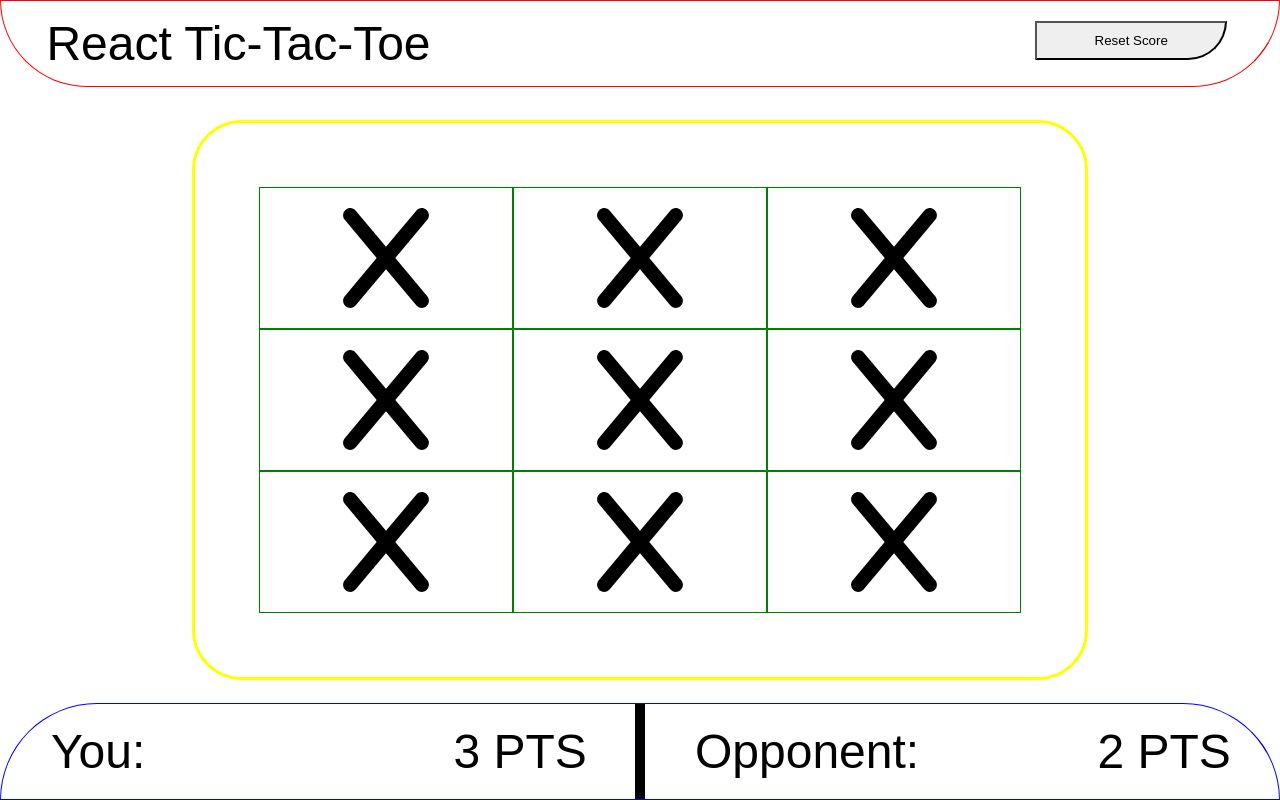
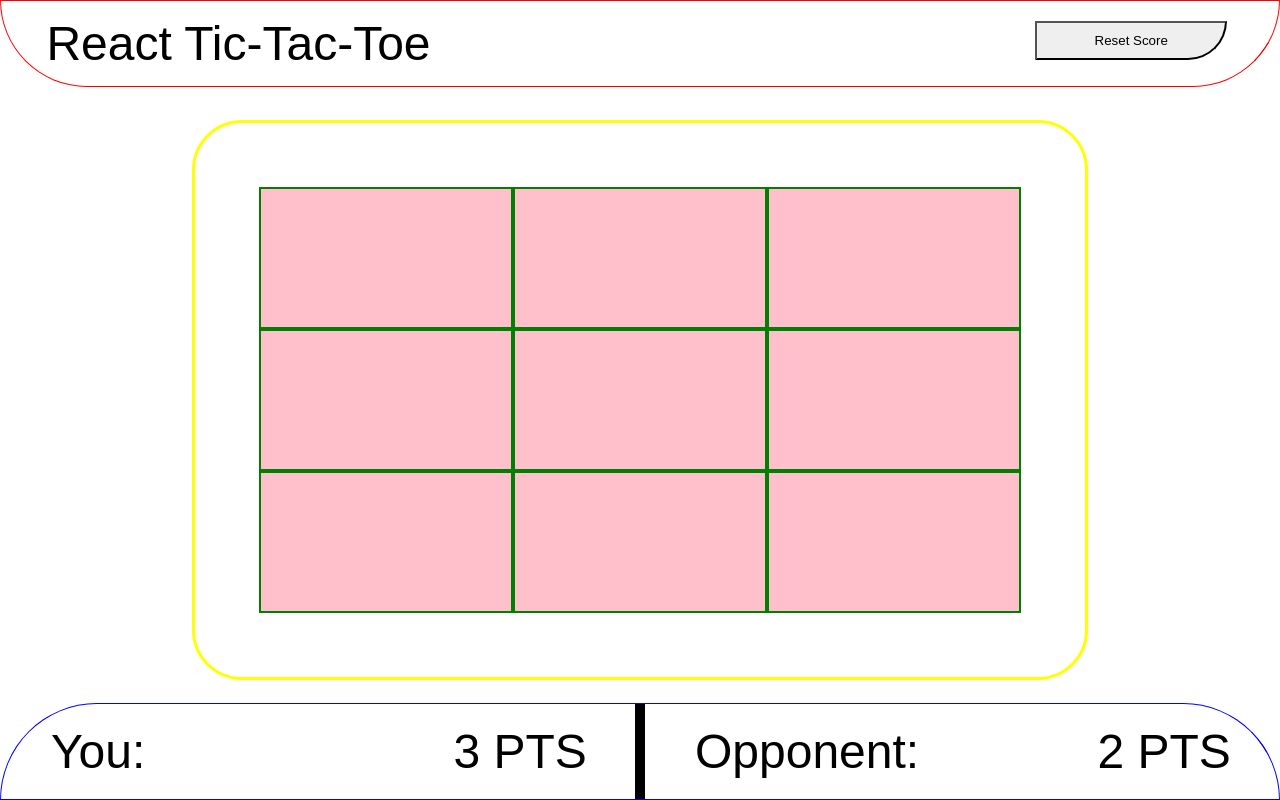
Before and after one commit to Phyotic/react-tictactoe, a React (Vite) app: page / in a window 1280 px wide. Built offline with nearby package versions, Linux system fonts and the light colour scheme; a web font is replaced by a local one.

Commit message:
Completed structure and minimum playable state.
Completed the web app's basic structure. Completed turns, win conditions, and new game functionality. CSS is minimal and not 100% set in stone.

```diff
--- a/src/App.jsx
+++ b/src/App.jsx
@@ -9,9 +9,6 @@ function App() {
                 <Nav />
             </nav>
             <Board />
-            <footer>
-                <Scoreboard />
-            </footer>
         </>
     );
 }
--- a/src/components/Board.jsx
+++ b/src/components/Board.jsx
@@ -1,17 +1,214 @@
+import { useState } from "react";
 import Cell from "./Cell.jsx";
+import Scoreboard from "./Scoreboard.jsx";
+import GameOver from "./GameOver.jsx";
+
+const Marker = {
+    X: "x",
+    O: "o",
+    EMPTY: "none",
+};
+
+export const BoardStatus = {
+    PLAYER_WON: "playerWon",
+    OPPONENT_WON: "opponentWon",
+    DRAW: "draw",
+    ONGOING: "gameOngoing",
+};
 
 export default function Board() {
+    const [isPlayerTurn, setPlayerTurn] = useState(true);
+    const changeTurns = (currentTurn) => {
+        setPlayerTurn(!currentTurn);
+    };
+
+    const [cellState, setCellState] = useState({
+        1: Marker.EMPTY,
+        2: Marker.EMPTY,
+        3: Marker.EMPTY,
+        4: Marker.EMPTY,
+        5: Marker.EMPTY,
+        6: Marker.EMPTY,
+        7: Marker.EMPTY,
+        8: Marker.EMPTY,
+        9: Marker.EMPTY,
+    });
+
+    function setCell(id) {
+        console.log("SetCell called: " + id);
+
+        setCellState((prevState) => {
+            if (prevState[id] === Marker.EMPTY) {
+                let newMarker;
+
+                if (isPlayerTurn) {
+                    newMarker = Marker.X;
+                } else {
+                    newMarker = Marker.O;
+                }
+
+                changeTurns(isPlayerTurn);
+
+                return { ...prevState, [id]: newMarker };
+            } else {
+                return prevState;
+            }
+        });
+    }
+
+    function newGame() {
+        setCellState(() => {
+            return {
+                1: Marker.EMPTY,
+                2: Marker.EMPTY,
+                3: Marker.EMPTY,
+                4: Marker.EMPTY,
+                5: Marker.EMPTY,
+                6: Marker.EMPTY,
+                7: Marker.EMPTY,
+                8: Marker.EMPTY,
+                9: Marker.EMPTY,
+            };
+        });
+
+        setPlayerTurn(true);
+    }
+
+    const winner = checkWon(cellState);
+    let gameOver;
+
+    console.log("Winner: " + winner);
+
+    if (winner != BoardStatus.ONGOING) {
+        gameOver = (
+            <GameOver winner={winner} newGame={newGame} boardStatus={BoardStatus} />
+        );
+    }
+
     return (
-        <section id="board">
-            <Cell />
-            <Cell />
-            <Cell />
-            <Cell />
-            <Cell />
-            <Cell />
-            <Cell />
-            <Cell />
-            <Cell />
-        </section>
+        <>
+            {winner !== BoardStatus.ONGOING && gameOver}
+            <section id="board">
+                <div className="row">
+                    <Cell
+                        id={1}
+                        key={1}
+                        setCell={setCell}
+                        marker={cellState[1]}
+                        markerTypes={Marker}
+                    />
+                    <Cell
+                        id={2}
+                        key={2}
+                        setCell={setCell}
+                        marker={cellState[2]}
+                        markerTypes={Marker}
+                    />
+                    <Cell
+                        id={3}
+                        key={3}
+                        setCell={setCell}
+                        marker={cellState[3]}
+                        markerTypes={Marker}
+                    />
+                </div>
+                <div className="row">
+                    <Cell
+                        id={4}
+                        key={4}
+                        setCell={setCell}
+                        marker={cellState[4]}
+                        markerTypes={Marker}
+                    />
+                    <Cell
+                        id={5}
+                        key={5}
+                        setCell={setCell}
+                        marker={cellState[5]}
+                        markerTypes={Marker}
+                    />
+                    <Cell
+                        id={6}
+                        key={6}
+                        setCell={setCell}
+                        marker={cellState[6]}
+                        markerTypes={Marker}
+                    />
+                </div>
+                <div className="row">
+                    <Cell
+                        id={7}
+                        key={7}
+                        setCell={setCell}
+                        marker={cellState[7]}
+                        markerTypes={Marker}
+                    />
+                    <Cell
+                        id={8}
+                        key={8}
+                        setCell={setCell}
+                        marker={cellState[8]}
+                        markerTypes={Marker}
+                    />
+                    <Cell
+                        id={9}
+                        key={9}
+                        setCell={setCell}
+                        marker={cellState[9]}
+                        markerTypes={Marker}
+                    />
+                </div>
+            </section>
+            <Scoreboard isPlayerTurn={isPlayerTurn} setPlayerTurn={changeTurns} />
+        </>
     );
 }
+
+function checkWon(cellState) {
+    const winStateKeys = ["123", "456", "789", "147", "258", "369", "159", "357"];
+
+    let playerState = "";
+    let opponentState = "";
+    let drawState = true;
+
+    for (const property in cellState) {
+        console.log(property);
+        if (cellState[property] === Marker.X) {
+            playerState += property;
+        } else if (cellState[property] === Marker.O) {
+            opponentState += property;
+        }
+
+        if (cellState[property] === Marker.EMPTY) {
+            drawState = false;
+        }
+    }
+
+    if (drawState) {
+        return BoardStatus.DRAW;
+    } else {
+        let playerWon = false;
+        let opponentWon = false;
+
+        for (const key of winStateKeys) {
+            if (playerState.includes(key)) {
+                playerWon = true;
+            }
+
+            if (opponentState.includes(key)) {
+                opponentWon = true;
+            }
+        }
+
+        console.log("isPlayerWon: " + playerWon);
+        console.log("isOppWon: " + opponentWon);
+
+        if (playerWon) {
+            return BoardStatus.PLAYER_WON;
+        } else if (opponentWon) {
+            return BoardStatus.OPPONENT_WON;
+        } else {
+            return BoardStatus.ONGOING;
+        }
+    }
+}
--- a/src/components/Cell.jsx
+++ b/src/components/Cell.jsx
@@ -1,10 +1,29 @@
 import x from "../assets/x-solid.svg";
 import o from "../assets/o-solid.svg";
 
-export default function Cell() {
+export default function Cell({ id, setCell, marker, markerTypes }) {
+    let image;
+
+    if (marker === markerTypes.X) {
+        image = x;
+    } else if (marker === markerTypes.O) {
+        image = o;
+    } else {
+        image = null;
+    }
+
     return (
-        <div className="cell">
-            <img className="cell-image" src={x} height="100px" width="100px"></img>
+        <div
+            className="cell"
+            onClick={() => {
+                setCell(id);
+            }}
+        >
+            {image ? (
+                <img className="cell-image" src={image}></img>
+            ) : (
+                <div className="cell-image blank-image"></div>
+            )}
         </div>
     );
 }
--- /dev/null
+++ b/src/components/GameOver.jsx
@@ -0,0 +1,15 @@
+import { BoardStatus } from "./Board.jsx";
+
+export default function GameOver({ winner, newGame }) {
+    return (
+        <>
+            <div className="game-over-overlay"></div>
+            <section className="game-over-content">
+                {console.log(BoardStatus)}
+                <p>Game Over</p>
+                <p>{winner === BoardStatus.DRAW ? "Draw!" : winner + " won"}</p>
+                <button onClick={() => newGame()}>New Game</button>
+            </section>
+        </>
+    );
+}
--- a/src/styles.css
+++ b/src/styles.css
@@ -57,8 +57,6 @@ body {
     height: 70%;
     width: 70%;
     margin: auto;
-    height: 70%;
-    width: 70%;
     position: absolute;
     top: 50%;
     left: 50%;
@@ -73,13 +71,21 @@ body {
     border: 3px solid yellow;
 }
 
+.row {
+    display: flex;
+    flex-direction: row;
+    width: 100%;
+    height: 33.33%;
+}
+
 /* Cell Component */
 .cell {
-    flex: 1 1 33%;
+    display: flex;
+    flex: 1 1 100%;
     max-width: 33.33%;
-    max-height: 33.33%;
+    max-height: 100%;
 
-    border: 1px solid green;
+    border: 2px solid green;
 }
 
 .cell-image {
@@ -87,6 +93,10 @@ body {
     width: 100%;
     height: 100%;
     padding: 5%;
+}
+
+.blank-image {
+    background-color: pink;
 }
 
 /* Scoreboard Component */
@@ -99,6 +109,8 @@ body {
     flex-direction: row;
     border-top-left-radius: 100px;
     border-top-right-radius: 100px;
+
+    z-index: 2;
 }
 
 .container {
@@ -125,3 +137,27 @@ body {
     float: right;
     padding-right: 5%;
 }
+
+/* GameOver Component */
+.game-over-overlay {
+    position: absolute;
+    top: 0;
+    left: 0;
+    width: 100%;
+    height: 100%;
+
+    background-color: black;
+    opacity: 0.8;
+    z-index: 1;
+}
+
+.game-over-content {
+    position: relative;
+    margin: auto;
+    width: 70%;
+    height: 100%;
+    background-color: white;
+    z-index: 2;
+
+    border: 1px solid orange;
+}
```
